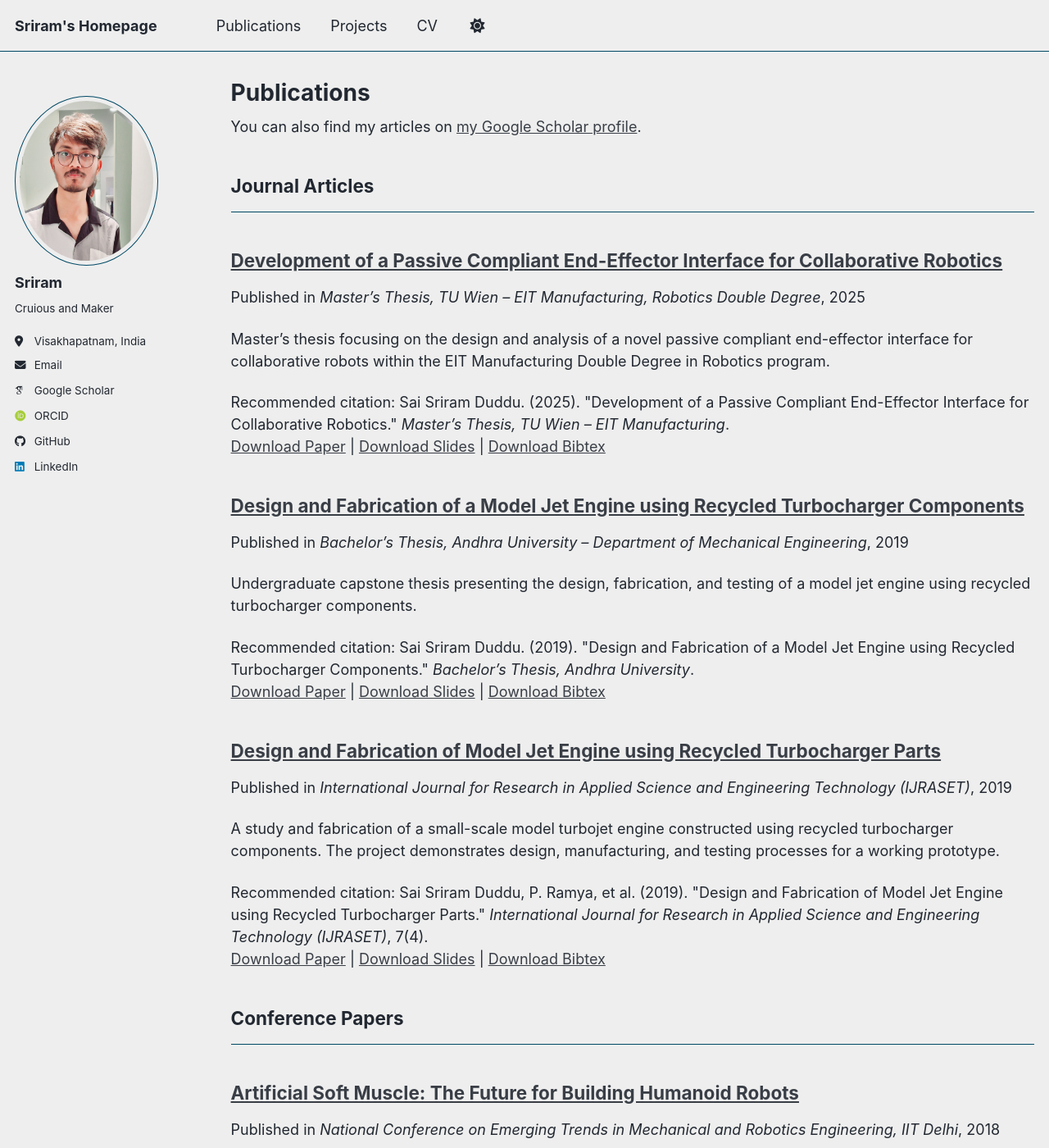
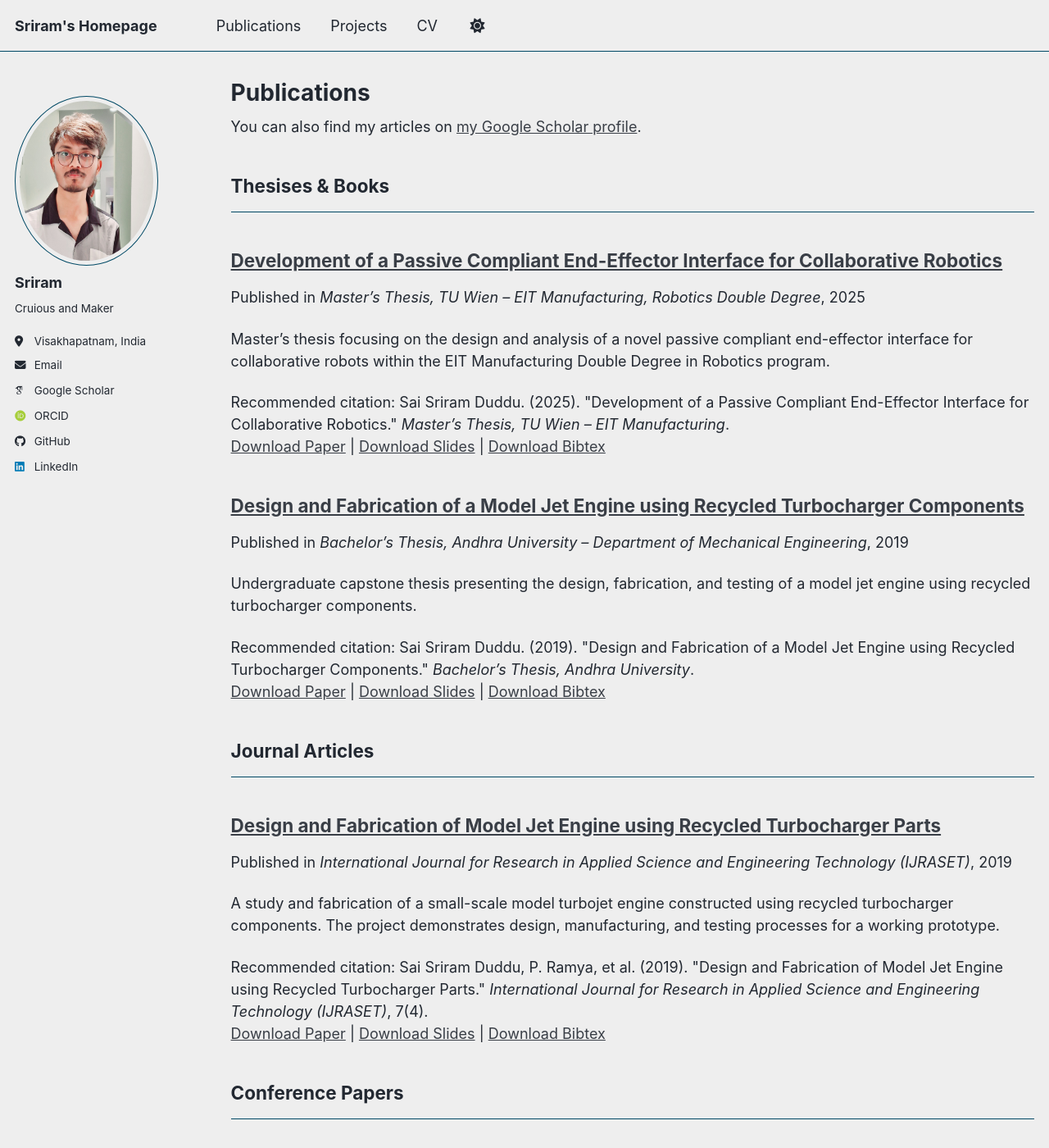
Before and after one commit to sriramrex/sriramrex.github.io, a Jekyll site: the page built from _pages/publications.html, in a window 1280 px wide and 1400 px high. Shown: the whole window at 82% size. Built offline with Jekyll 4.4.1, drawn with Linux system fonts in a browser that asks for light colours; some web fonts are replaced; a script bundle is joined from its source files by our own code; library files that are not in the unit come from our copies.

Commit message:
changed tag books to thesis and books in config.yml

```diff
--- a/_config.yml
+++ b/_config.yml
@@ -85,7 +85,7 @@ author:
 # Publication Category - The following the list of publication categories and their headings
 publication_category:
   books:
-    title: 'Books'
+    title: 'Thesises & Books'
   manuscripts:
     title: 'Journal Articles'
   conferences:
--- a/_publications/2019-06-01-bachelors-thesis-andhra-university.md
+++ b/_publications/2019-06-01-bachelors-thesis-andhra-university.md
@@ -1,7 +1,7 @@
 ---
 title: "Design and Fabrication of a Model Jet Engine using Recycled Turbocharger Components"
 collection: publications
-category: manuscripts
+category: books
 permalink: /publication/2019-06-01-bachelors-thesis-andhra-university
 excerpt: 'Undergraduate capstone thesis presenting the design, fabrication, and testing of a model jet engine using recycled turbocharger components.'
 date: 2019-06-01
--- a/_publications/2025-08-01-masters-thesis-tuwien.md
+++ b/_publications/2025-08-01-masters-thesis-tuwien.md
@@ -1,7 +1,7 @@
 ---
 title: "Development of a Passive Compliant End-Effector Interface for Collaborative Robotics"
 collection: publications
-category: manuscripts
+category: books
 permalink: /publication/2025-08-01-masters-thesis-tuwien
 excerpt: 'Master’s thesis focusing on the design and analysis of a novel passive compliant end-effector interface for collaborative robots within the EIT Manufacturing Double Degree in Robotics program.'
 date: 2025-08-01
```
